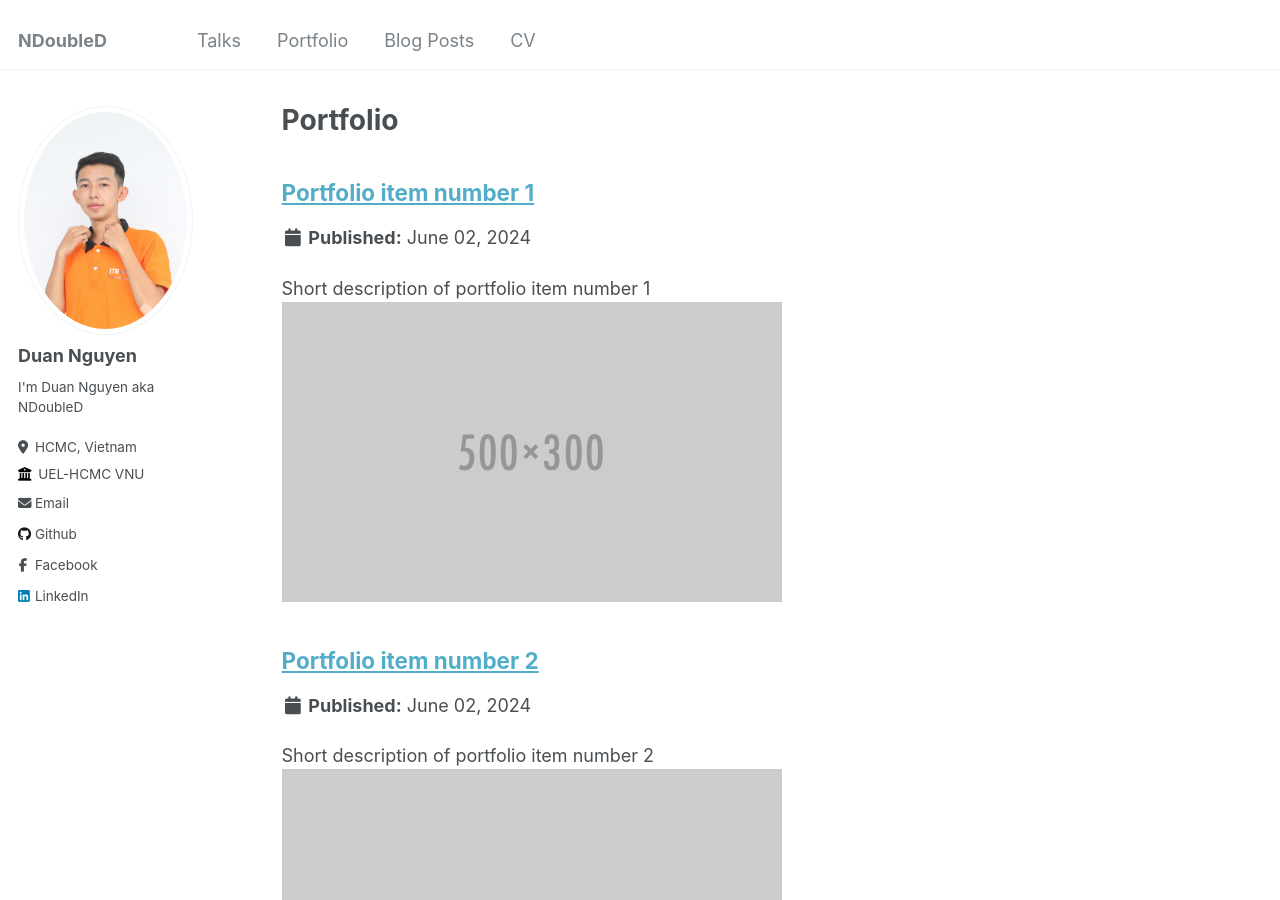
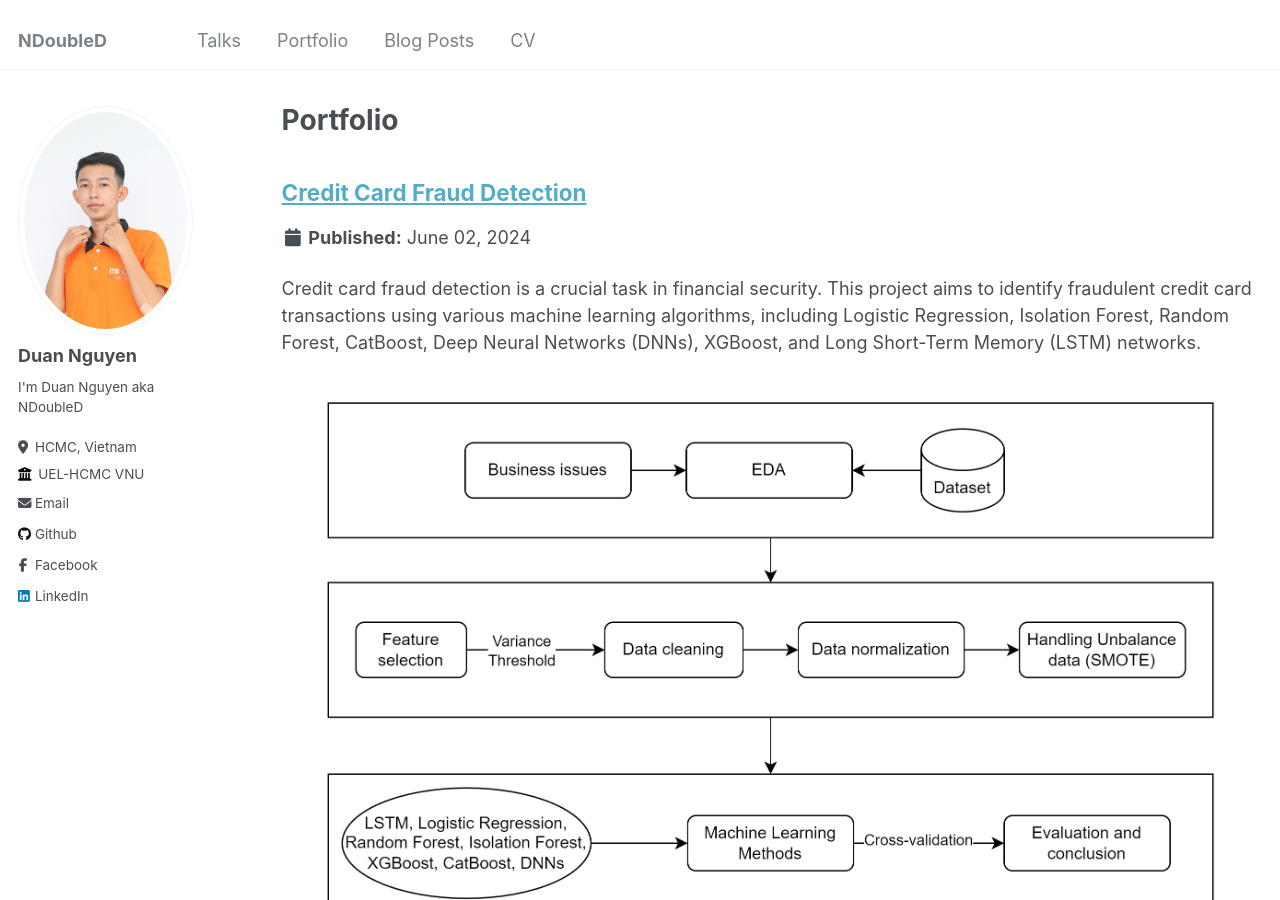
Before and after one commit to duan-n2d/duan-n2d.github.io, a Jekyll site: the page built from _pages/portfolio.html, in a window 1280 px wide and 900 px high. Built offline with Jekyll 4.4.1, drawn with Linux system fonts in a browser that asks for light colours.

Commit message:
Update portfolio

```diff
--- a/_portfolio/portfolio-1.md
+++ b/_portfolio/portfolio-1.md
@@ -1,6 +1,8 @@
 ---
-title: "Portfolio item number 1"
-excerpt: "Short description of portfolio item number 1<br/><img src='/images/500x300.png'>"
+title: "Credit Card Fraud Detection"
+excerpt: "Credit card fraud detection is a crucial task in financial security. This project aims to identify fraudulent credit card transactions using various machine learning algorithms, including Logistic Regression, Isolation Forest, Random Forest, CatBoost, Deep Neural Networks (DNNs), XGBoost, and Long Short-Term Memory (LSTM) networks.
+<br/>
+<img src='/images/ModelCreditCardFraud.png'>"
 collection: portfolio
 ---
 
--- a/_portfolio/portfolio-2.html
+++ b/_portfolio/portfolio-2.html
@@ -1,7 +1,7 @@
----
+<!-- ---
 title: "Portfolio item number 2"
 excerpt: "Short description of portfolio item number 2 <br/><img src='/images/500x300.png'>"
 collection: portfolio
 ---
 
-This is an item in your portfolio. It can be have images or nice text. If you name the file .md, it will be parsed as markdown. If you name the file .html, it will be parsed as HTML.
+This is an item in your portfolio. It can be have images or nice text. If you name the file .md, it will be parsed as markdown. If you name the file .html, it will be parsed as HTML.  -->
```
Also changed, not shown: images/ModelCreditCardFraud.png (added), images/favicon.ico.
